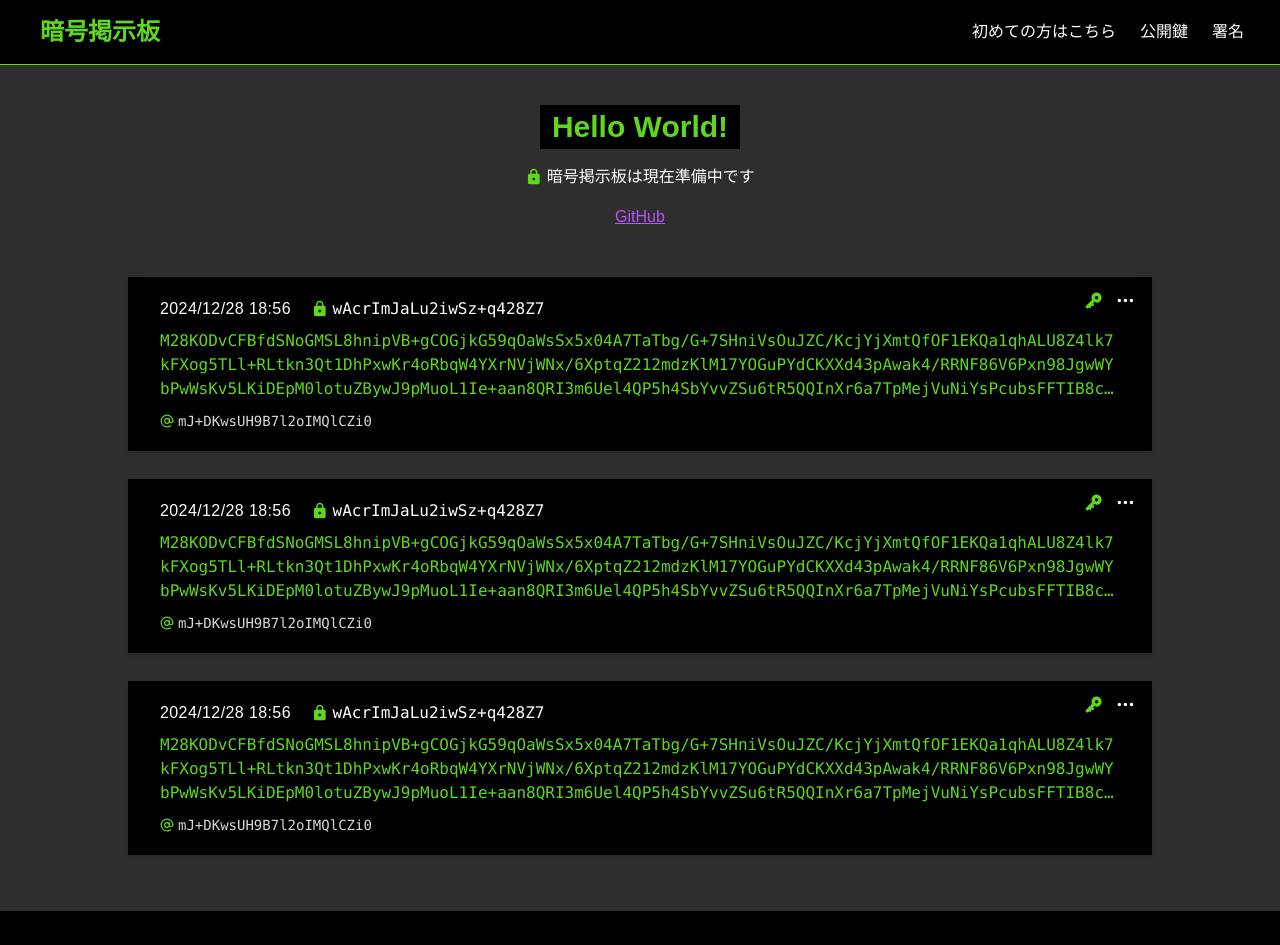
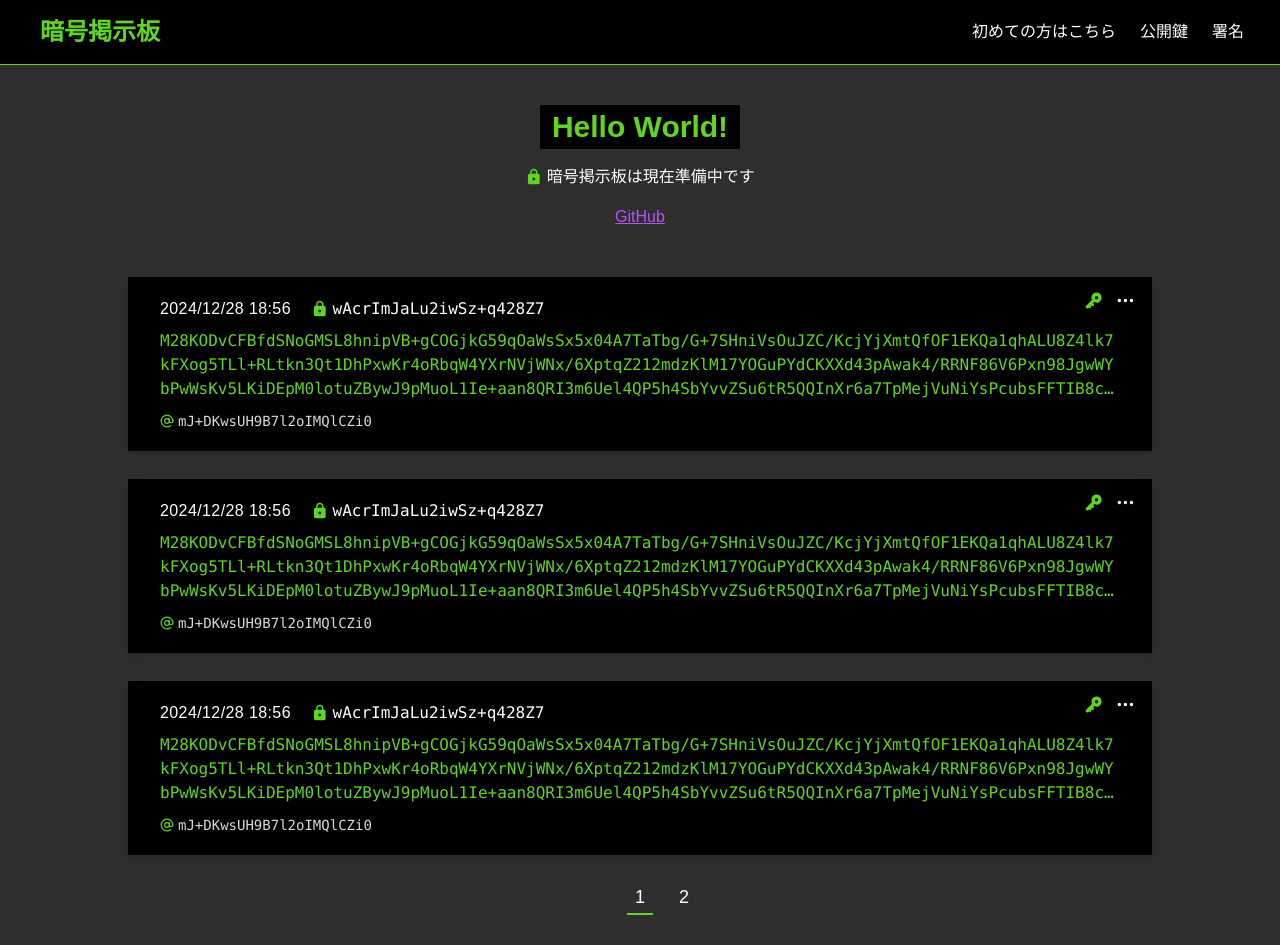
Before and after one commit to nanasi-1/encrypted-board, a Next.js app: page / in a window 1280 px wide. Shown: the top 945 px of the page. Built offline with nearby package versions, Linux system fonts and the light colour scheme.

Commit message:
ページネーションのUIを作成 (#16)
---------

Co-authored-by: nanasi-1 <test-email>

```diff
--- a/src/app/page.tsx
+++ b/src/app/page.tsx
@@ -1,7 +1,13 @@
 import { Icones, LockIcon } from "@/components/ui/icons";
 import PostCard from "./(components)/post-card/post-card";
+import Pagination from "@/components/ui/pagination/pagination";
 
-export default function Home() {
+export default async function Home({ searchParams }: {
+  searchParams: Promise<{ [key: string]: string | string[] | undefined }>,
+}) {
+  const page = (await searchParams).page ?? '1';
+  const currentPage = parseInt(page instanceof Array ? page[0] : page);
+
   return (
     <>
       <div className="justify-center flex items-center flex-col gap-y-4 mb-12">
@@ -20,6 +26,7 @@ export default function Home() {
         <PostCard />
         <PostCard />
         <PostCard />
+        <Pagination currentPage={currentPage} maxPage={4} baseHref="/?page="/>
       </div>
     </>
   );
--- /dev/null
+++ b/src/components/ui/pagination/pagination.module.css
@@ -0,0 +1,24 @@
+.pagination-list {
+  @apply flex gap-x-1;
+}
+
+.list-item {
+  @apply w-10 text-center;
+}
+
+.inner {
+  /* base */
+  @apply border-primary px-2 inline-block pb-0.5 text-lg border-b-0;
+
+  &.current {
+    @apply border-b-2;
+  }
+
+  &.disabled {
+    @apply opacity-60 cursor-not-allowed;
+  }
+}
+
+.anchor {
+  @apply hover:no-underline;
+}
--- /dev/null
+++ b/src/components/ui/pagination/pagination.tsx
@@ -0,0 +1,70 @@
+import { classnameBuilder } from "@/utils/classname-builder"
+import Link from "next/link"
+import styles from './pagination.module.css'
+
+type NavProps = {
+  children: React.ReactNode
+  current?: boolean
+} & ({
+  disabled: true
+  href?: string
+} | {
+  disabled?: false
+  href: string
+})
+
+function Nav({ children, href, current, disabled }: NavProps) {
+  const innerClassname = classnameBuilder()
+    .add(styles['inner'])
+    .add(current ? styles['current'] : null)
+    .add(disabled ? styles['disabled'] : null)
+    .build()
+
+  if (disabled) {
+    return (
+      <li className={styles['list-item']}>
+        <span className={innerClassname}>{children}</span>
+      </li>
+    )
+  }
+
+  return (
+    <li className={styles['list-item']}>
+      <Link className={styles['anchor']} href={href}>
+        <span className={innerClassname}>{children}</span>
+      </Link>
+    </li>
+  )
+}
+
+// Navと同じwidthのコンポーネント
+function NavDummy() {
+  return <li className="w-10"></li>
+}
+
+export default function Pagination({ currentPage, maxPage, minPage = 1, baseHref }: {
+  currentPage: number
+  maxPage: number
+  minPage?: number
+  baseHref: string
+}) {
+  return (
+    <ul className={styles['pagination-list']}>
+      {
+        currentPage - 1 >= minPage
+          ? <Nav href={`${baseHref}${currentPage - 1}`}>{currentPage - 1}</Nav>
+          : <NavDummy />
+      }
+      <Nav
+        href={`${baseHref}${currentPage}`}
+        disabled={currentPage > maxPage || currentPage < minPage}
+        current
+      >{currentPage}</Nav>
+      {
+        currentPage + 1 <= maxPage
+          ? <Nav href={`${baseHref}${currentPage + 1}`}>{currentPage + 1}</Nav>
+          : <NavDummy />
+      }
+    </ul>
+  )
+}
```
